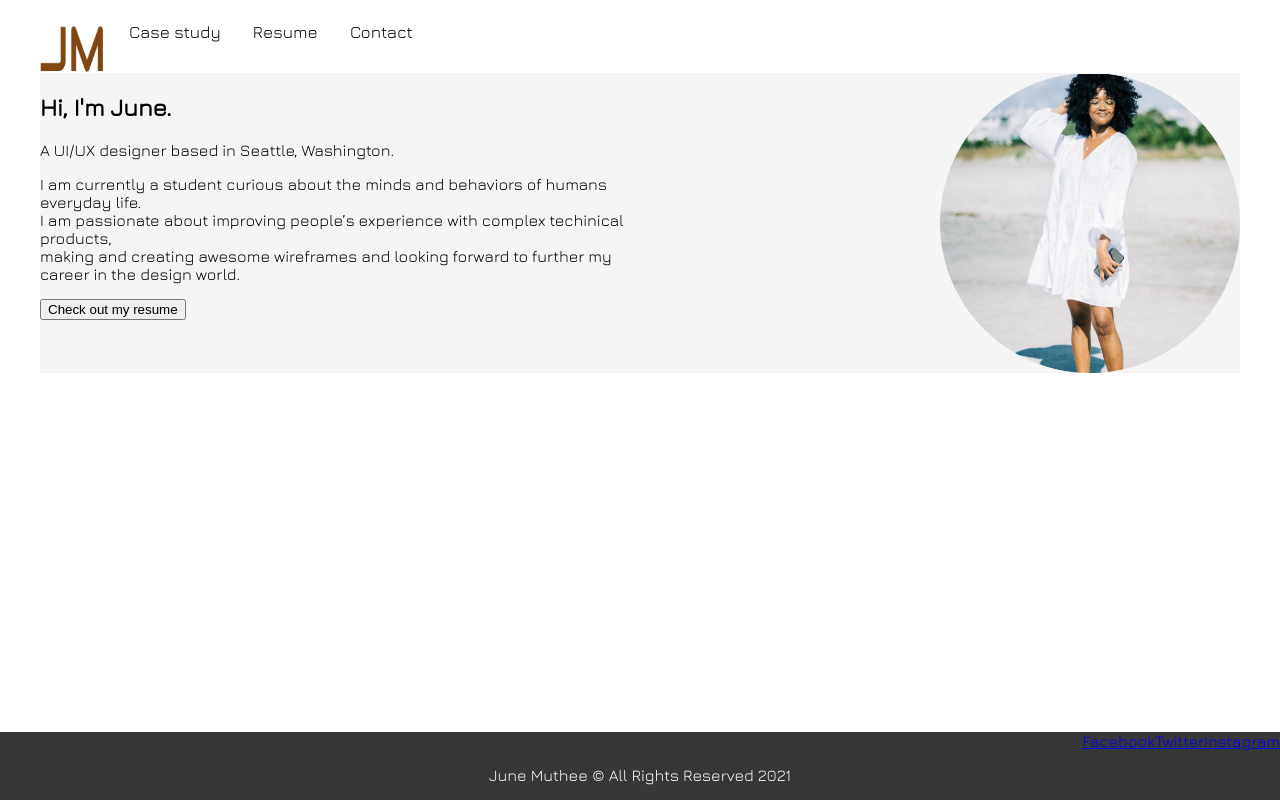
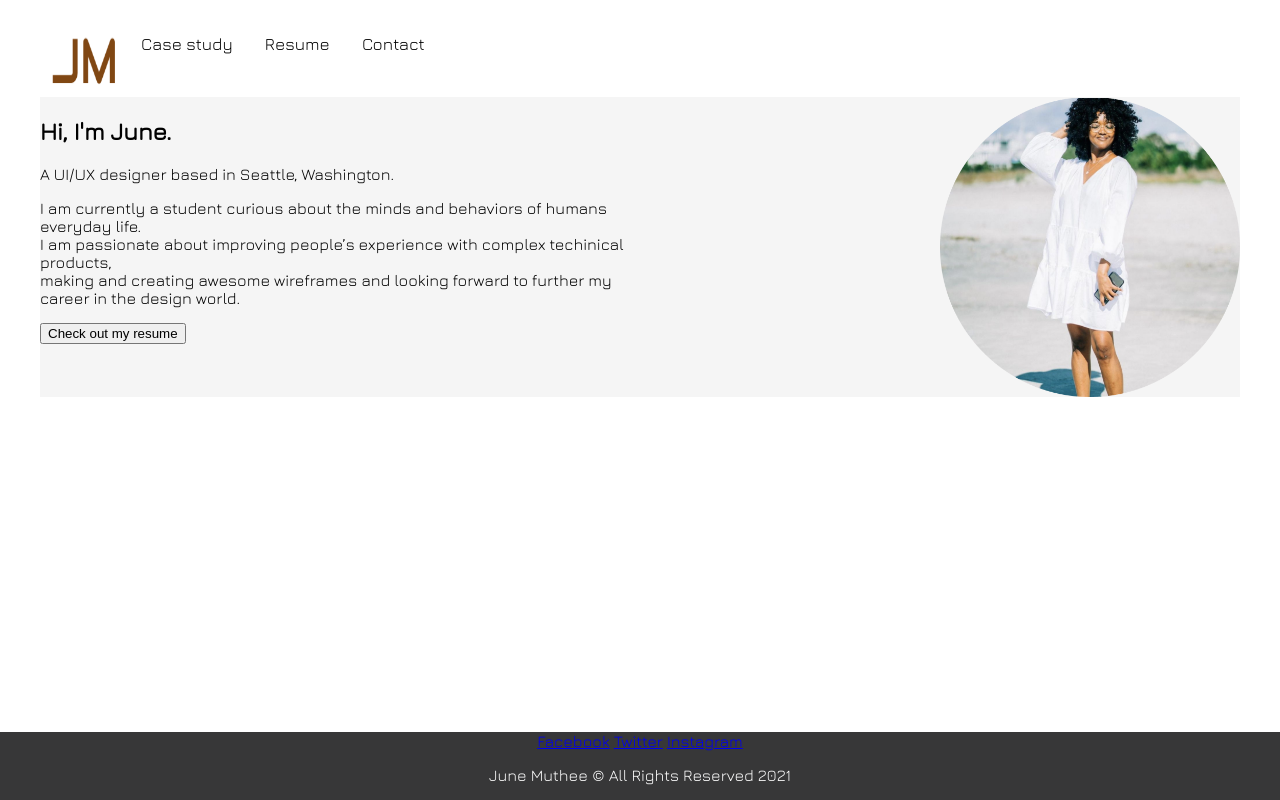
Before and after one commit to junemuthee/UX_UI_HW_17, a plain HTML site: page index.html in a window 1280 px wide. Drawn offline with nearby package versions, Linux system fonts and the light colour scheme.

Commit message:
Update style.css

```diff
--- a/CSS/style.css
+++ b/CSS/style.css
@@ -8,6 +8,7 @@ body {
   .logo {
     display: flex;
     justify-content: flex-start;
+    padding: 1%;
   }
 
 
@@ -45,6 +46,7 @@ body {
     display: flex;
     justify-content: center;
     float: right;
+    box-shadow: initial;
   }
 
   .footer {
@@ -59,8 +61,6 @@ body {
   }
 
   .socialMedia {
-    display: flex;
-    justify-content: flex-end;
-    color: white;
-    align-items: flex-end;
+    display: inline-block;
+    vertical-align: top;
   }
```
